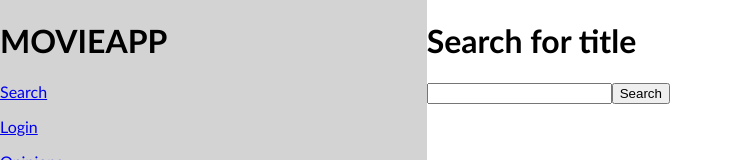
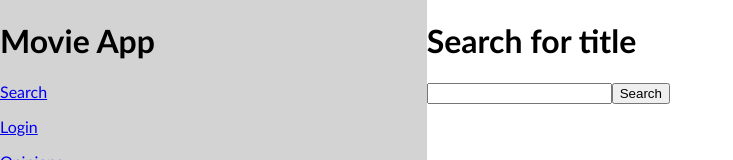
Before and after one commit to pbollhorn/movie-app-frontend, a React (Vite) app: page / in a window 1280 px wide. Shown: the top 160 px of the page, without its empty margins (0-733 px from the left). Built offline with nearby package versions, Linux system fonts and the light colour scheme.

Commit message:
added favicon

```diff
--- a/index.html
+++ b/index.html
@@ -2,7 +2,7 @@
 <html lang="en">
   <head>
     <meta charset="UTF-8" />
-    <link rel="icon" type="image/svg+xml" href="/vite.svg" />
+    <link rel="icon" type="image/svg+xml" href="/ThumbsUp.svg" />
     <meta name="viewport" content="width=device-width, initial-scale=1.0" />
     <title>Movie App</title>
   </head>
--- a/src/components/Sidebar.jsx
+++ b/src/components/Sidebar.jsx
@@ -7,7 +7,7 @@
 export default function Sidebar() {
   return (
     <div className={styles.sidebar}>
-      <h1>MOVIEAPP</h1>
+      <h1>Movie App</h1>
       <nav>
         <Link to="/">Search</Link>
         <Link to="/login">Login</Link>
```
Also changed, not shown: public/ThumbsUp.svg (added).
